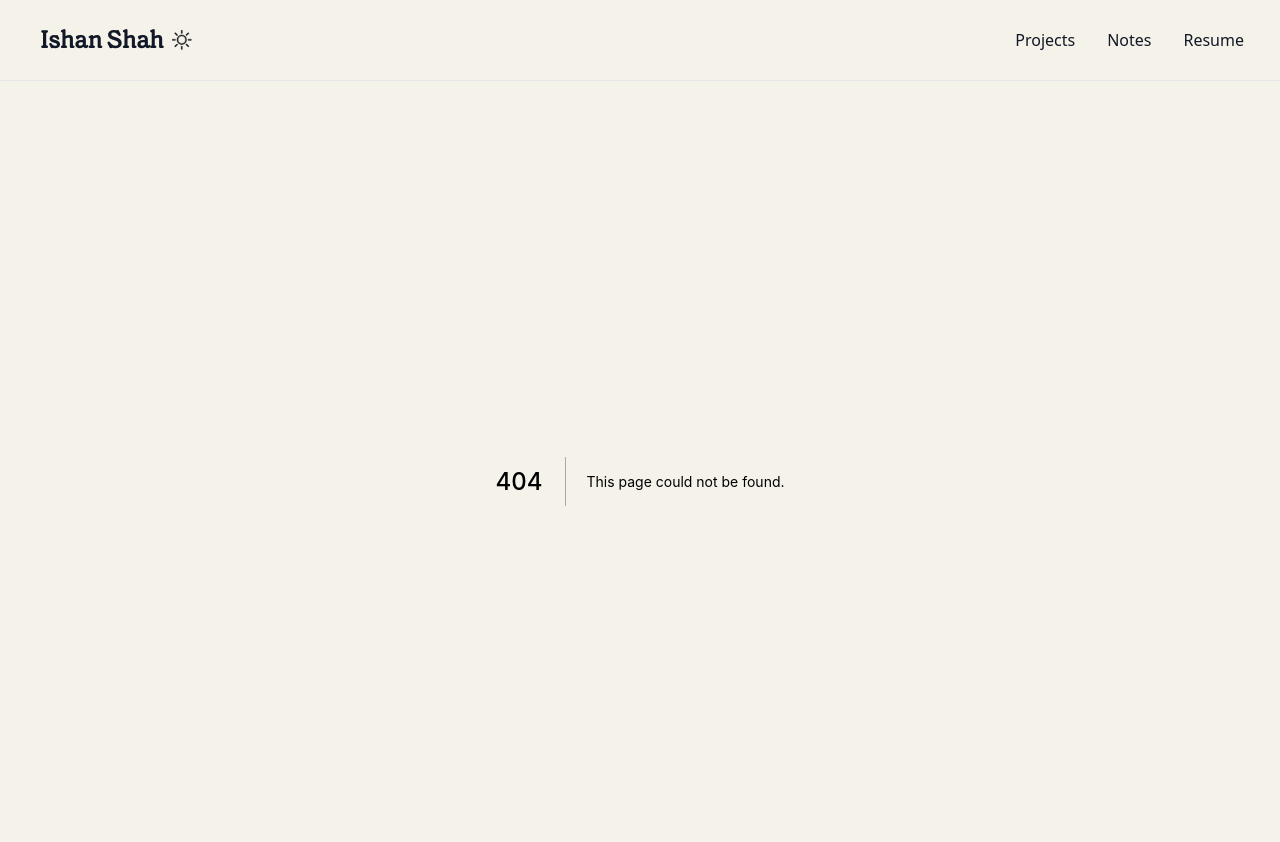
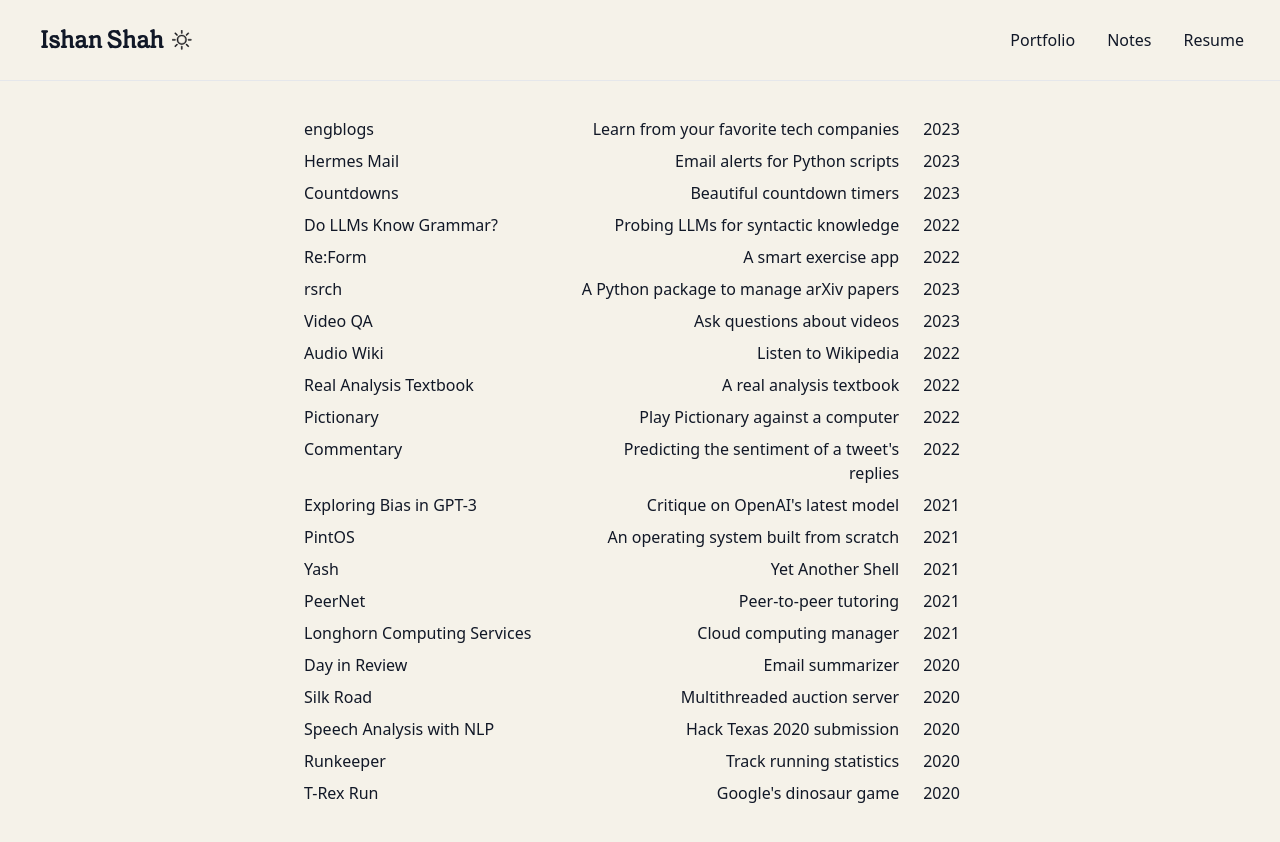
Before and after one commit to technoabsurdist/emilioandere.com, a Next.js app: page /portfolio in a window 1280 px wide. Before the commit this address had no page. Shown: the top 842 px of the page. Built offline with nearby package versions, Linux system fonts and the light colour scheme.

Commit message:
Rename to portfolio and set up list

```diff
--- a/src/components/Home.js
+++ b/src/components/Home.js
@@ -135,18 +135,6 @@ export function Home() {
               <iframe className="rounded-xl" src="https://open.spotify.com/embed/playlist/12DxIGMOK6o2ZQ5PdT8Hzv?utm_source=generator" width="100%" height="380" frameBorder="0" allowFullScreen="" allow="autoplay; clipboard-write; encrypted-media; fullscreen; picture-in-picture"></iframe>
             </SectionContent>
           </SectionContainer>
-
-          {/* Footer */}
-          <SectionContainer>
-            <SectionTitle></SectionTitle>
-            <SectionContent>
-              <div className="flex justify-center">
-                <div className="prose">
-                  Design inspired by <a href="https://www.brianlovin.com" target="_blank" rel="noopener noreferrer">Brian Lovin</a>
-                </div>
-              </div>
-            </SectionContent>
-          </SectionContainer>
         </div>
       </Detail.ContentContainer>
     </Detail.Container>
--- a/src/components/Nav.js
+++ b/src/components/Nav.js
@@ -27,9 +27,9 @@ export function Nav() {
       </div>
       <div className="flex items-center w-auto">
         <div className="text-sm md:text-base font-normal md:font-medium md:flex-grow">
-          <Link href="/projects">
+          <Link href="/portfolio">
             <a className="inline-block mr-3 md:mr-8 text-primary hover:text-indigo-500">
-              Projects
+              Portfolio
             </a>
           </Link>
           <Link href="https://ishan.coffee">
--- /dev/null
+++ b/src/components/Portfolio.js
@@ -0,0 +1,37 @@
+import { ProjectData } from '../data/projects'
+import Link from 'next/link';
+
+function Project({ name, date, tools, tagline, description, tag, links }) {
+  return (
+    <div className="py-1" id={name.replaceAll(" ", "-")}>
+      <div className="grid grid-cols-10 gap-4 text-primary">
+        <strong className="col-span-4 flex-none font-medium text-gray-900 group-hover:text-indigo-600 dark:text-gray-100 dark:group-hover:text-indigo-500">{name}</strong>
+        <p className="col-span-5 text-right mr-2">{tagline}</p>
+        <p className="col-span-1">{date.split(" ")[1]}</p>
+      </div>
+    </div>
+  )
+}
+
+export function Portfolio() {
+  return (
+    <div className="relative flex max-h-screen w-full flex-col overflow-y-scroll scrollbar-hide scroll-smooth px-8">
+      <div className="mx-auto w-full max-w-2xl mt-8 mb-32">
+        {ProjectData.projectsList.map((project, index) => {
+          return <Project
+            key={index}
+            name={project.name}
+            date={project.date}
+            tools={project.tools}
+            tagline={project.tagline}
+            description={project.description}
+            tag={project.tag}
+            website={project.website}
+            github={project.github}
+            links={project.links}
+          />
+        })}
+      </div>
+    </div>
+  )
+}
--- a/src/components/Projects.js
+++ /dev/null
@@ -1,39 +0,0 @@
-import { ProjectData } from '../data/projects'
-import Link from 'next/link';
-
-function Project({ name, date, tools, tagline, description, tag, links }) {
-  return (
-    <div className="py-1" id={name.replaceAll(" ", "-")}>
-      <div className="grid grid-cols-10 gap-4">
-        <h1 className="col-span-4">{name}</h1>
-        <p className="col-span-5 text-right">{tagline}</p>
-        <p className="col-span-1">{date.split(" ")[1]}</p>
-      </div>
-    </div>
-  )
-}
-
-export function Projects() {
-  return (
-    <div>
-      <div className="relative flex max-h-screen w-full flex-col overflow-y-scroll scrollbar-hide scroll-smooth">
-        <div className="mx-auto w-full max-w-3xl pb-52">
-          {ProjectData.projectsList.map((project, index) => {
-            return <Project
-              key={index}
-              name={project.name}
-              date={project.date}
-              tools={project.tools}
-              tagline={project.tagline}
-              description={project.description}
-              tag={project.tag}
-              website={project.website}
-              github={project.github}
-              links={project.links}
-            />
-          })}
-        </div>
-      </div>
-    </div>
-  )
-}
--- /dev/null
+++ b/src/pages/portfolio.js
@@ -0,0 +1,14 @@
+import Head from 'next/head';
+import { Portfolio } from '../components/Portfolio'
+
+export default function portfolio() {
+  return (
+    <>
+      <Portfolio/>
+      <Head>
+        <title>Portfolio • Ishan Shah</title>
+        <meta property="og:title" content="Portfolio • Ishan Shah" key="title" />
+      </Head>
+    </>
+  )
+}
--- a/src/pages/projects.js
+++ /dev/null
@@ -1,14 +0,0 @@
-import Head from 'next/head';
-import { Projects } from '../components/Projects'
-
-export default function projects() {
-  return (
-    <>
-      <Projects/>
-      <Head>
-        <title>Projects • Ishan Shah</title>
-        <meta property="og:title" content="Projects • Ishan Shah" key="title" />
-      </Head>
-    </>
-  )
-}
```
Also changed, not shown: src/data/projects.js (indentation only).
